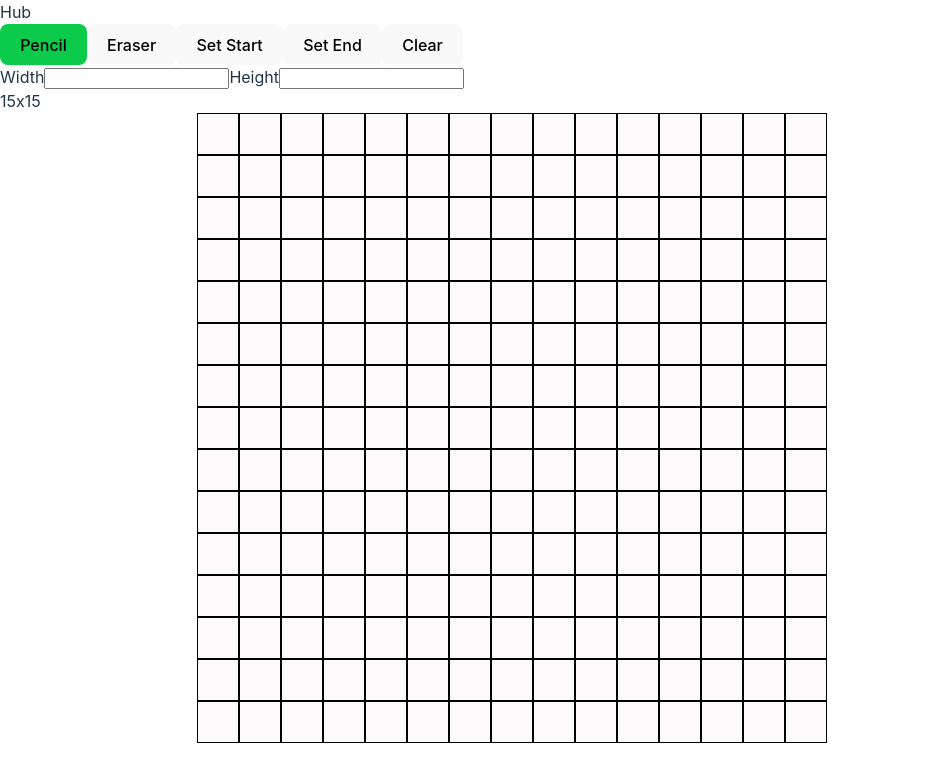
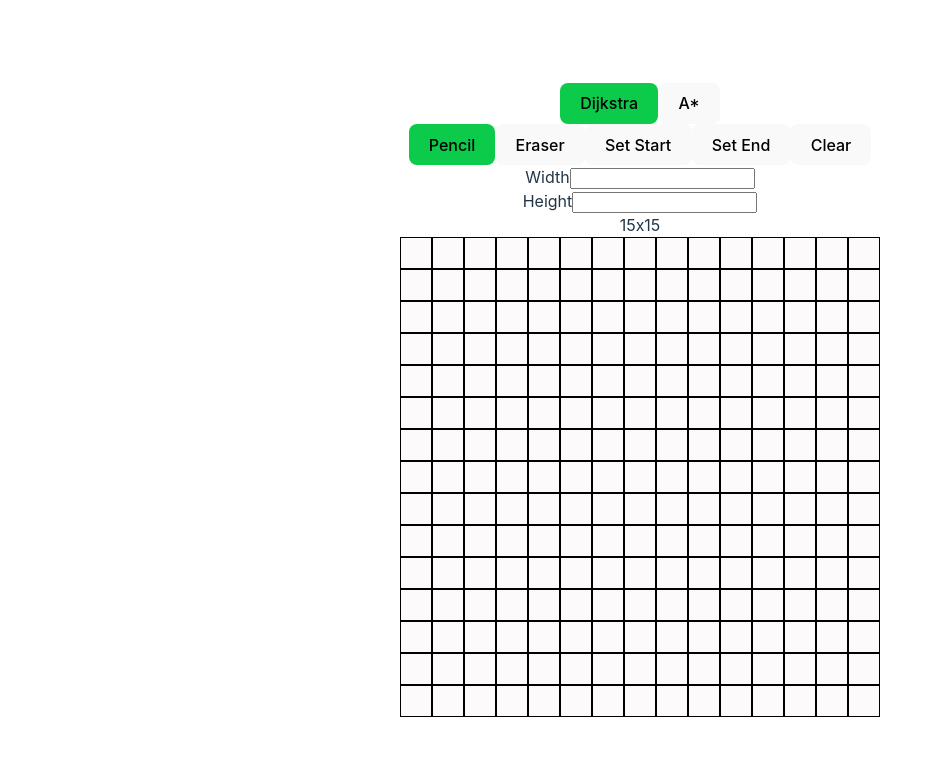
Before and after one commit to Mlodzieniak/patcher, a React (Vite) app: page / in a window 1280 px wide. Shown: the top 782 px of the page, without its empty margins (0-943 px from the left). Built offline with nearby package versions, Linux system fonts and the light colour scheme.

Commit message:
add algorithm selector

```diff
--- a/src/App.scss
+++ b/src/App.scss
@@ -12,9 +12,14 @@ $cell-searched: #ffc914;
 $cell-path: #0cca4a;
 $cell-normal: #fcfafa;
 
-$cell-size: 40px;
+$cell-size: 30px;
+body {
+  @include flex-center();
+}
 .hub {
-  width: 80vw;
+  @include flex-center();
+  flex-direction: column;
+  // width: 100%;
   height: 100vh;
   .toolbar {
     .active {
--- /dev/null
+++ b/src/components/AlgoPanel.tsx
@@ -0,0 +1,38 @@
+import React from "react";
+
+type HandleToolClick = (event: React.MouseEvent<HTMLButtonElement>) => void;
+export type Algorithm = "dijkstra" | "a";
+export enum AlgorithmPicker {
+  dijkstra = "dijkstra",
+  a = "a",
+}
+interface Props {
+  setAlgorithm: (tool: string) => void;
+  algorithm: string;
+}
+export default function AlgoPanel(props: Props) {
+  const { algorithm, setAlgorithm } = props;
+  const handleToolClick: HandleToolClick = (event) => {
+    setAlgorithm(event.currentTarget.value);
+  };
+  return (
+    <div className="toolbar">
+      <button
+        type="button"
+        value={AlgorithmPicker.dijkstra}
+        className={algorithm === AlgorithmPicker.dijkstra ? "active" : ""}
+        onClick={(event) => handleToolClick(event)}
+      >
+        Dijkstra
+      </button>
+      <button
+        type="button"
+        value={AlgorithmPicker.a}
+        className={algorithm === AlgorithmPicker.a ? "active" : ""}
+        onClick={(event) => handleToolClick(event)}
+      >
+        A*
+      </button>
+    </div>
+  );
+}
--- a/src/pages/Hub.tsx
+++ b/src/pages/Hub.tsx
@@ -1,6 +1,8 @@
 import { useState } from "react";
 import { Board } from "../components/Board";
 import Tools, { ToolType } from "../components/Tools";
+import AlgoPanel from "../components/AlgoPanel";
+import { Algorithm } from "../components/AlgoPanel";
 export interface Location {
   x: number;
   y: number;
@@ -13,6 +15,7 @@ export default function Hub() {
   const [height, setHeight] = useState(15);
   const [inspectedCell, setInspectedCell] = useState("");
   const [tool, setTool] = useState<ToolType>("pencil");
+  const [algorithm, setAlgorithm] = useState<Algorithm>("dijkstra");
 
   const checkSize = (stringSize: string): number => {
     const intSize = parseInt(stringSize);
@@ -23,7 +26,7 @@ export default function Hub() {
 
   return (
     <div className="hub">
-      <div>Hub</div>
+      <AlgoPanel setAlgorithm={setAlgorithm} algorithm={algorithm}></AlgoPanel>
       <Tools setTool={setTool} tool={tool}></Tools>
       <div className="cell-data">{inspectedCell}</div>
       <label htmlFor="">
```
